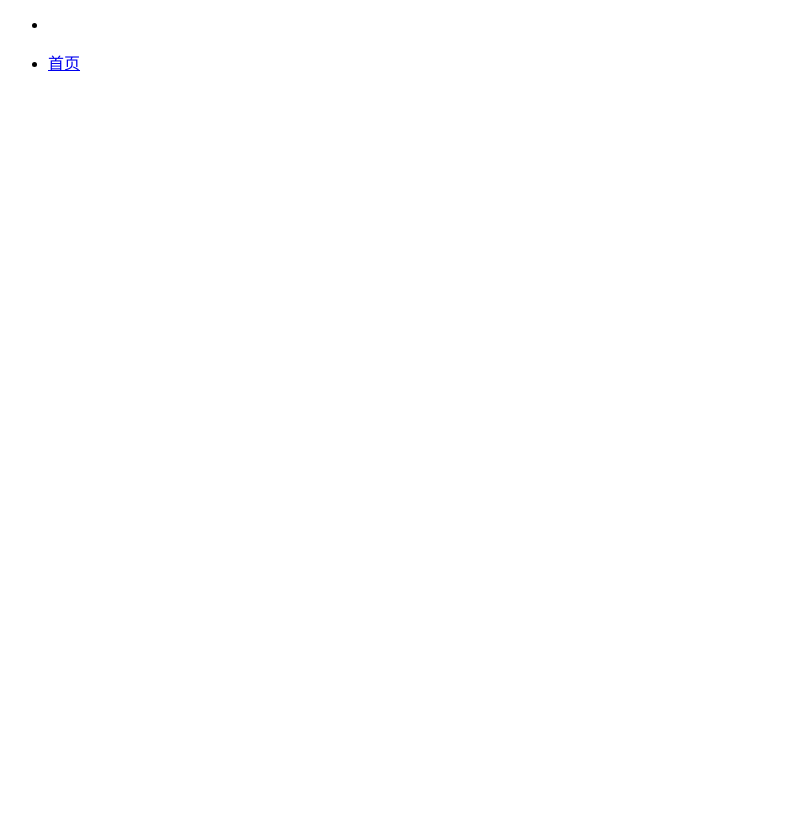
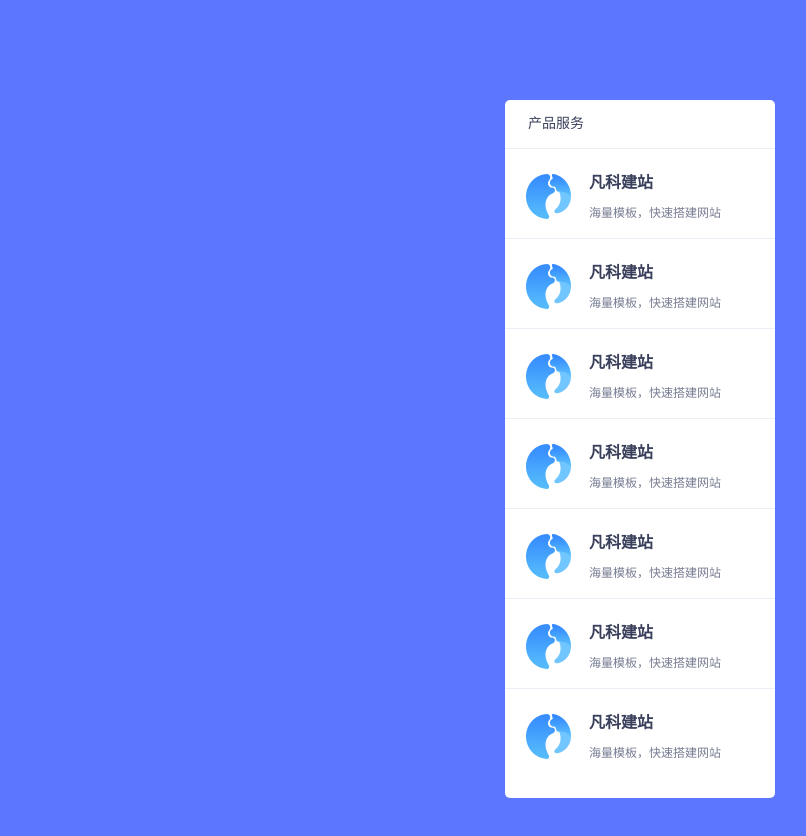
Before and after one commit to Vaxure/study, a plain HTML site: page 特效与CSS小技巧/css/css3晃动/凡科产品导航栏.html in a window 1280 px wide. Shown: the whole page, without its empty margins (0-806 px from the left). Before the commit the page ends 800 px from the top, so only its background shows below. Drawn offline with Linux system fonts and the light colour scheme.

Commit message:
A  11.17 学做了凡科的一个导航栏c3晃动效果

```diff
--- a/特效与CSS小技巧/css/css3晃动/凡科产品导航栏.html
+++ b/特效与CSS小技巧/css/css3晃动/凡科产品导航栏.html
@@ -5,29 +5,156 @@
     <meta name="viewport" content="width=device-width, initial-scale=1.0">
     <meta http-equiv="X-UA-Compatible" content="ie=edge">
     <title>凡科产品导航栏</title>
+    <style>
+        * {
+            margin: 0;
+            padding: 0;
+        }
+
+        ul {
+            list-style: none;
+        }
+
+        a {
+            text-decoration: none;
+        }
+
+        body {
+            background-color: #5d76ff;
+        }
+
+        .fkProduct-nav {
+            width: 270px;
+            border-radius: 5px;
+            background-color: #fff;
+            margin: 100px auto;
+            padding-bottom: 20px;
+        }
+
+        .fkProduct-nav .nav-title {
+            height: 48px;
+            line-height: 48px;
+            font-size: 14px;
+            color: #3a405b;
+            text-indent: 23px;
+        }
+
+        .fkProduct-nav .product-list {
+            width: 100%;
+        }
+
+        .fkProduct-nav .fkp-li {
+            width: 100%;
+            height: 89px;
+            border-top: 1px solid #eceff6;
+        }
+
+        .fkp-li:hover a {
+            transform: translateY(-3px);
+        }
+
+        .fkProduct-nav .fkp-li a {
+            display: block;
+            width: 100%;
+            height: 89px;
+            transition: all .2s;
+        }
+
+        .fkProduct-nav .fkp-li-icon {
+            display: inline-block;
+            width: 50px;
+            height: 50px;
+            margin: 22px 10px 0 20px;
+            background: url('./fkw-logo.png') no-repeat 0 3px;
+        }
+
+        .fkProduct-nav .fkp-li-box {
+            display: inline-block;
+            vertical-align: top;
+            margin-top: 20px;
+        }
+
+        .fkProduct-nav .fkp-li-box p:first-child {
+            color: #3a405b;
+            font-size: 16px;
+            font-weight: 700;
+            padding-bottom: 10px;
+        }
+
+        .fkProduct-nav .fkp-li-box p:last-child {
+            color: #777c92;
+            font-size: 12px;
+        }
+    </style>
 </head>
 <body>
     <div class="fkProduct-nav">
-        <div class="nav-title"></div>
+        <div class="nav-title">产品服务</div>
         <ul class="product-list">
-            <li></li>
+            <li class="fkp-li">
+                <a href="#">
+                    <span class="fkp-li-icon"></span>
+                    <div class="fkp-li-box">
+                        <p>凡科建站</p>
+                        <p>海量模板，快速搭建网站</p>
+                    </div>
+                </a>
+            </li>
+            <li class="fkp-li">
+                <a href="#">
+                    <span class="fkp-li-icon"></span>
+                    <div class="fkp-li-box">
+                        <p>凡科建站</p>
+                        <p>海量模板，快速搭建网站</p>
+                    </div>
+                </a>
+            </li>
+            <li class="fkp-li">
+                <a href="#">
+                    <span class="fkp-li-icon"></span>
+                    <div class="fkp-li-box">
+                        <p>凡科建站</p>
+                        <p>海量模板，快速搭建网站</p>
+                    </div>
+                </a>
+            </li>
+            <li class="fkp-li">
+                <a href="#">
+                    <span class="fkp-li-icon"></span>
+                    <div class="fkp-li-box">
+                        <p>凡科建站</p>
+                        <p>海量模板，快速搭建网站</p>
+                    </div>
+                </a>
+            </li>
+            <li class="fkp-li">
+                <a href="#">
+                    <span class="fkp-li-icon"></span>
+                    <div class="fkp-li-box">
+                        <p>凡科建站</p>
+                        <p>海量模板，快速搭建网站</p>
+                    </div>
+                </a>
+            </li>
+            <li class="fkp-li">
+                <a href="#">
+                    <span class="fkp-li-icon"></span>
+                    <div class="fkp-li-box">
+                        <p>凡科建站</p>
+                        <p>海量模板，快速搭建网站</p>
+                    </div>
+                </a>
+            </li>
+            <li class="fkp-li">
+                <a href="#">
+                    <span class="fkp-li-icon"></span>
+                    <div class="fkp-li-box">
+                        <p>凡科建站</p>
+                        <p>海量模板，快速搭建网站</p>
+                    </div>
+                </a>
+            </li>
         </ul>
-
-
     </div>
-
-
-    <ul>
-        <li>
-            <a href="#">
-                <i></i>
-                首页
-            </a>
-        </li>
-    </ul>
-
-
-
-
 </body>
 </html>
```
Also changed, not shown: 特效与CSS小技巧/css/css3晃动/fkw-logo.png (added).
